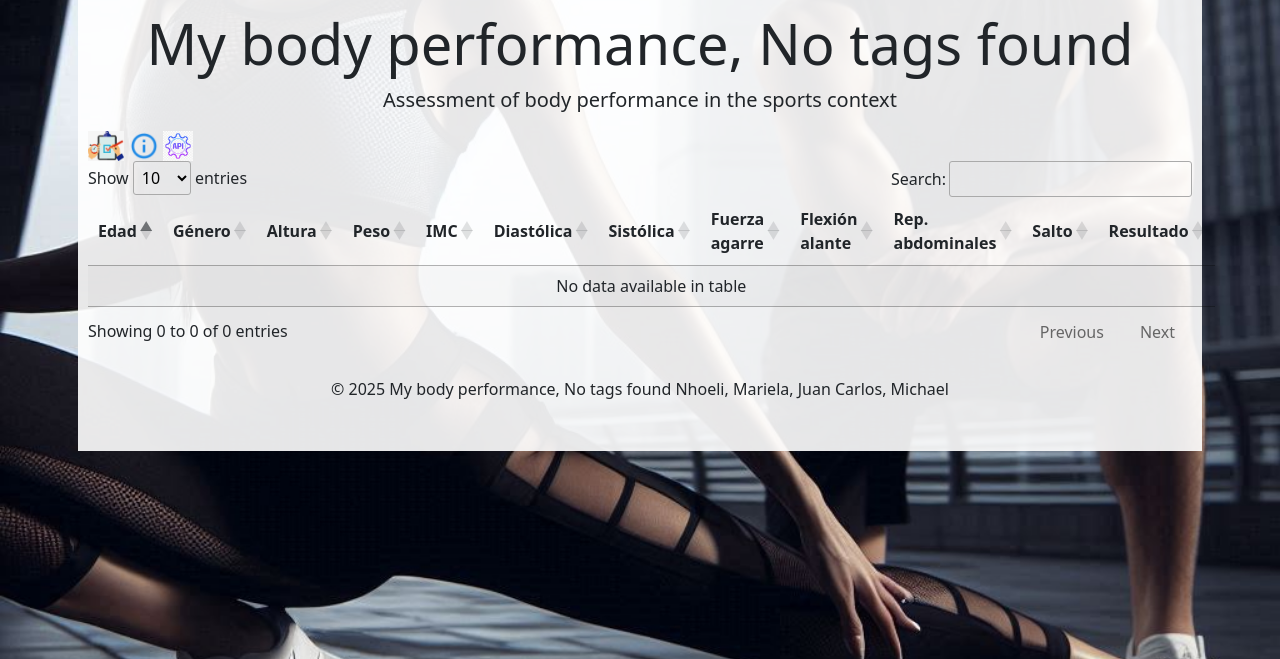
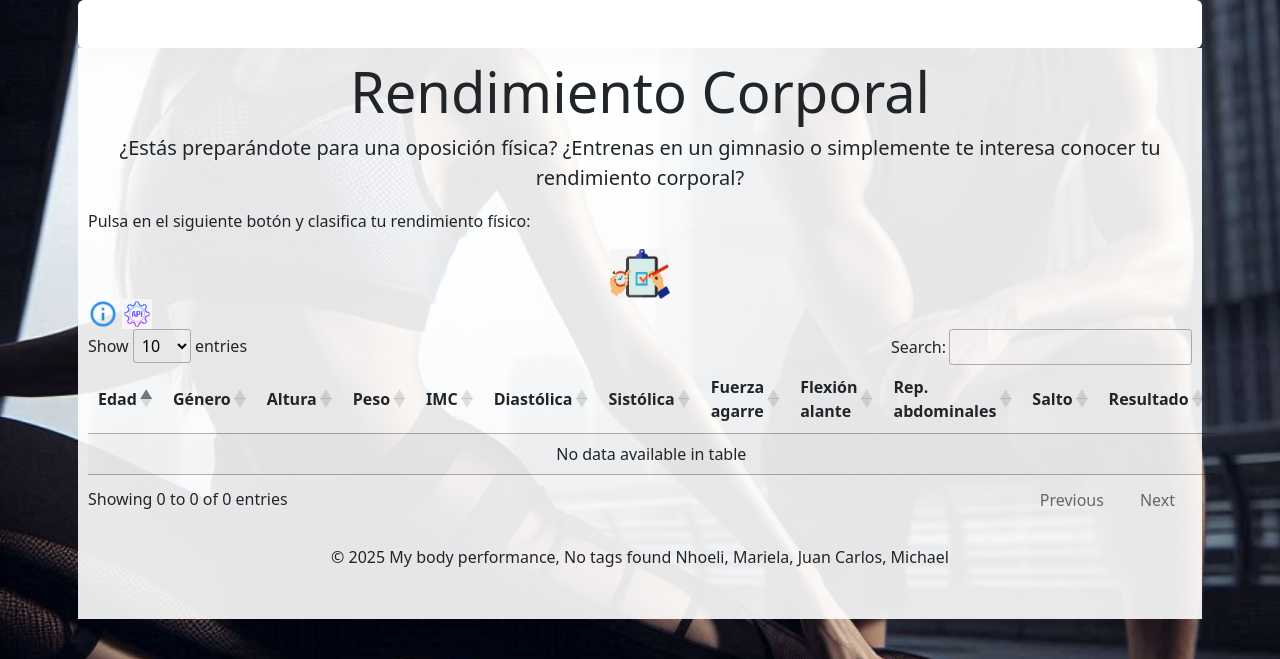
Before and after one commit to Bootcamp-IA-P4/Clasificaci-n_Multiclase_equipo_6, a FastAPI app: page / in a window 1280 px wide. Shown: the top 659 px of the page. Run offline with FastAPI, Linux system fonts and the light colour scheme; data that the repository does not hold is empty; parts of the project's set-up code (start-up, migrations or seed data) failed here and were passed over; some libraries are stand-ins or nearby versions.

Commit message:
fix: changed text in web

```diff
--- a/static/style.css
+++ b/static/style.css
@@ -130,3 +130,10 @@ fieldset .next{
 #predict{
   text-align: right;
 }
+.buttom_test_form{
+  cursor: pointer;
+  height: 50px;
+}
+.lead_left{
+  text-align: left;
+}
--- a/templates/index.html
+++ b/templates/index.html
@@ -26,18 +26,17 @@
 
 </style>
   <body>
+    <div class="container bg-white rounded shadow p-4"></div>
     <section class="bg-light text-center py-1 padding">
       <div class="container">
-        <h1 class="display-4">{{ title }}</h1>
-        <p class="lead">{{ description }}</p>
+        <h1 class="display-4">Rendimiento Corporal</h1>
+        <p class="lead">¿Estás preparándote para una oposición física? ¿Entrenas en un gimnasio o simplemente te interesa conocer tu rendimiento
+        corporal?</p>
       </div>
+      <p class="lead_left">Pulsa en el siguiente botón y clasifica tu rendimiento físico:</p>
+      <img src="{{ url_for('static', path='img/test.jpg') }}" class="buttom_test_form" title="Do physical test"
+        onclick="window.test_p.showModal();" />
       <div style="text-align: left;">
-        <img
-          src="{{ url_for('static', path='img/test.jpg') }}"
-          class="booton"
-          title="Do physical test"
-          onclick="window.test_p.showModal();"
-        />
       <img
           src="{{ url_for('static', path='img/info.png') }}"
           class="booton"
```
